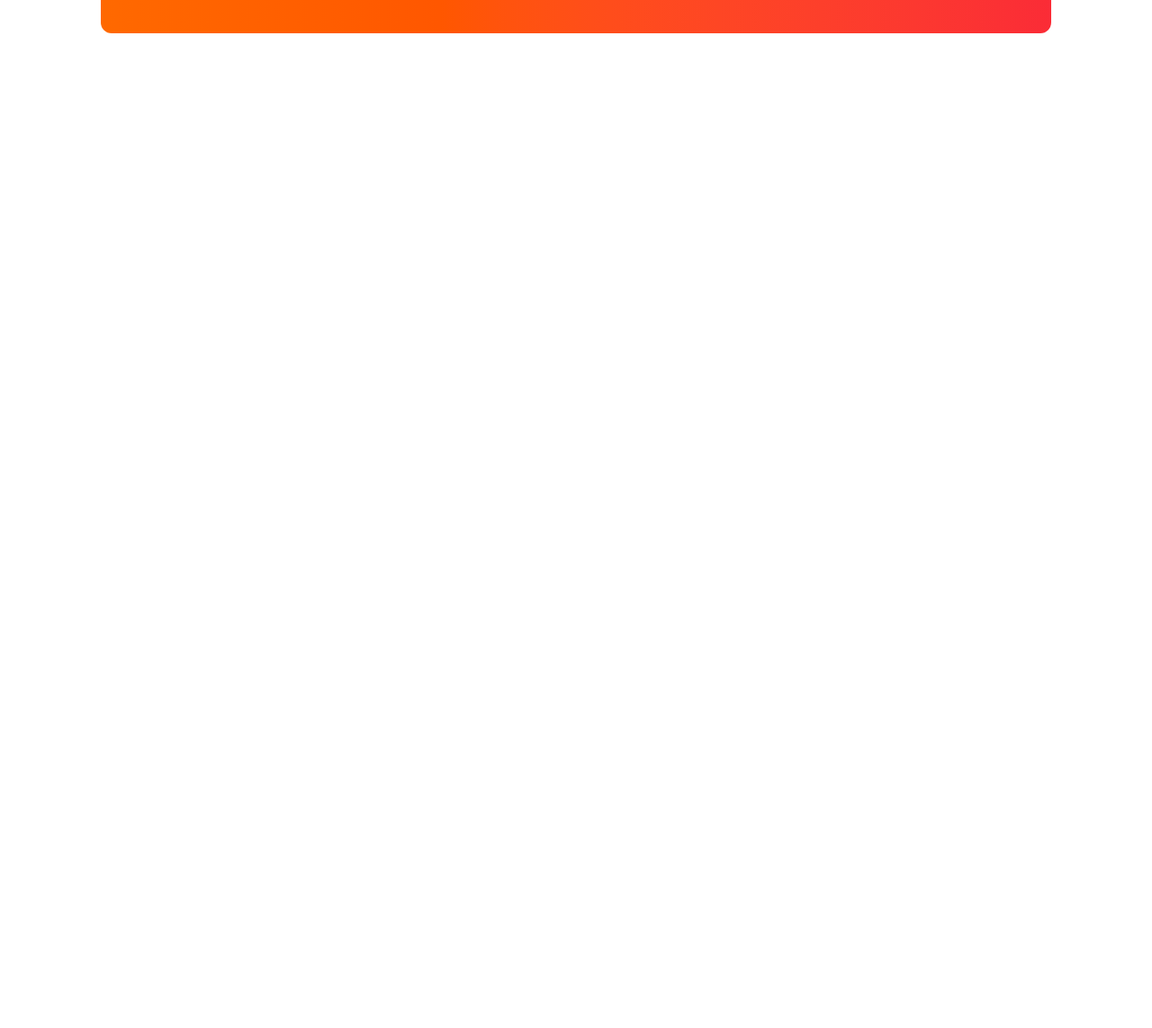
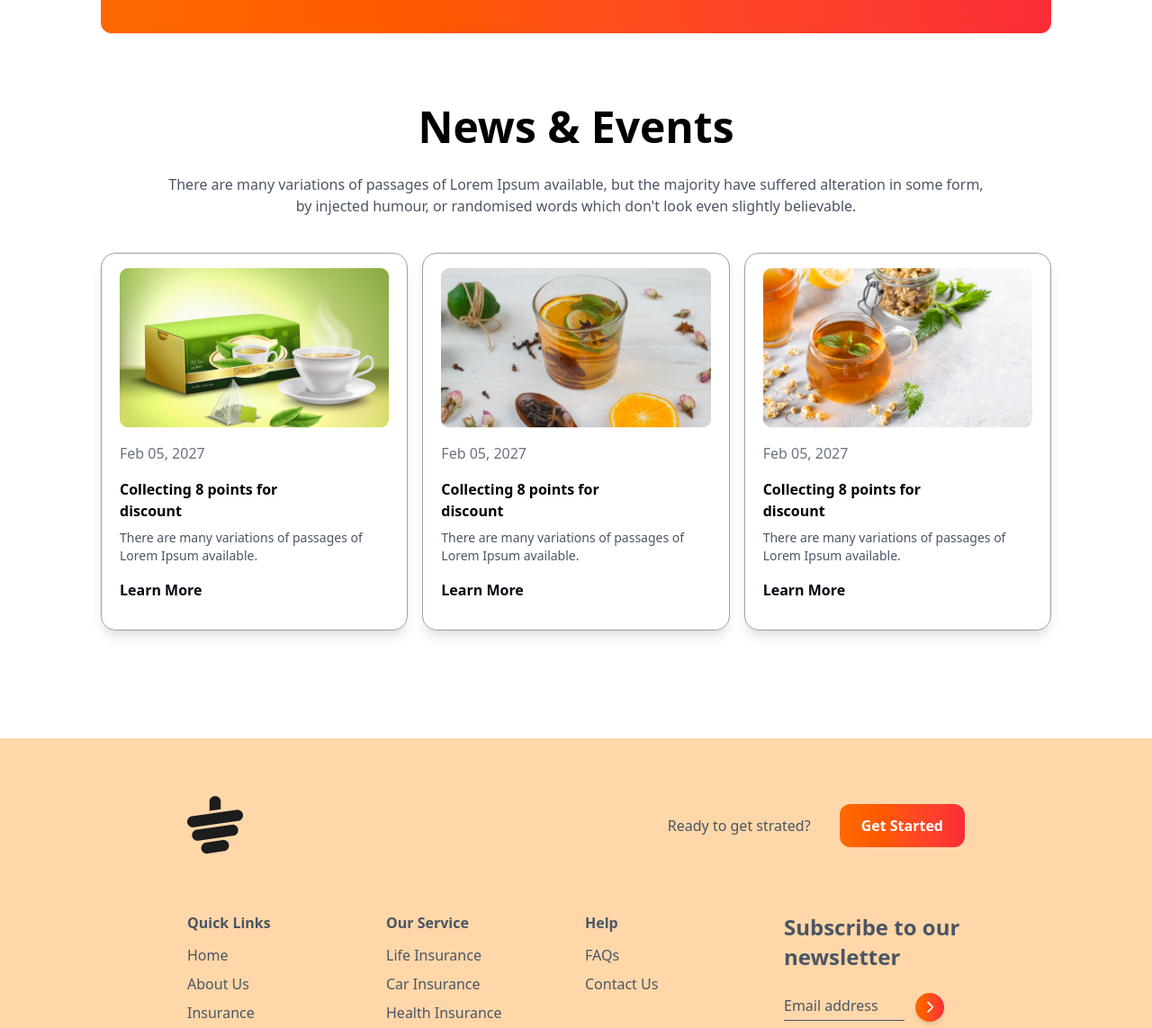
Before and after one commit to Sujon-pal/Tea-House, a plain HTML site: page index.html in a window 1280 px wide. Shown: the part 2439-3582 px from the top of the page at 90% size. Before the commit the page ends 2476 px from the top, so only its background shows below. Drawn offline with nearby package versions, Linux system fonts and the light colour scheme.

Commit message:
final commit

```diff
--- a/index.html
+++ b/index.html
@@ -267,6 +267,151 @@
           </div>
         </div>
       </section>
+
+      <!-- News & Events -->
+      <section class="mt-20 mb-30">
+        <!-- text -->
+        <div class="text-center">
+          <h1 class="text-5xl font-bold pb-7">News & Events</h1>
+          <p class="text-gray-600 pb-10">
+            There are many variations of passages of Lorem Ipsum available, but
+            the majority have suffered alteration in some form, <br />by
+            injected humour, or randomised words which don't look even slightly
+            believable.
+          </p>
+        </div>
+
+        <!-- card -->
+        <div class="grid grid-cols-1 md:grid-cols-3 gap-4">
+          <!-- card 1 -->
+          <div class="border-1 border-gray-400 px-5 py-4 rounded-2xl shadow-lg">
+            <img class="mx-auto w-full pb-4" src="images/news-1.png" alt="" />
+            <p class="text-gray-500 pb-4">Feb 05, 2027</p>
+            <h1 class="font-bold pb-2">
+              Collecting 8 points for <br />
+              discount
+            </h1>
+            <p class="text-gray-600 text-sm pb-4">
+              There are many variations of passages of Lorem Ipsum available.
+            </p>
+            <p class="pb-4 text-gray-950 font-semibold">Learn More</p>
+          </div>
+          <!-- card 2 -->
+          <div class="border-1 border-gray-400 px-5 py-4 rounded-2xl shadow-lg">
+            <img class="mx-auto w-full pb-4" src="images/news-2.png" alt="" />
+            <p class="text-gray-500 pb-4">Feb 05, 2027</p>
+            <h1 class="font-bold pb-2">
+              Collecting 8 points for <br />
+              discount
+            </h1>
+            <p class="text-gray-600 text-sm pb-4">
+              There are many variations of passages of Lorem Ipsum available.
+            </p>
+            <p class="pb-4 text-gray-950 font-semibold">Learn More</p>
+          </div>
+          <!-- card 3 -->
+          <div class="border-1 border-gray-400 px-5 py-4 rounded-2xl shadow-lg">
+            <img class="mx-auto w-full pb-4" src="images/news-3.png" alt="" />
+            <p class="text-gray-500 pb-4">Feb 05, 2027</p>
+            <h1 class="font-bold pb-2">
+              Collecting 8 points for <br />
+              discount
+            </h1>
+            <p class="text-gray-600 text-sm pb-4">
+              There are many variations of passages of Lorem Ipsum available.
+            </p>
+            <p class="pb-4 text-gray-950 font-semibold">Learn More</p>
+          </div>
+        </div>
+      </section>
     </main>
+    <!-- Footer -->
+    <footer class="bg-orange-200 text-gray-600 px-4 py-16 md:px-16">
+      <div class="w-9/12 mx-auto">
+        <!-- logo -->
+        <div class="mb-8 flex justify-between">
+          <img class="mb-8" src="images/cup.png" alt="" />
+          <div class="mb-8 flex items-center gap-8">
+            <p>Ready to get strated?</p>
+            <button
+              class="bg-linear-to-r from-orange-500 to-red-500 px-6 py-3 rounded-xl text-white font-semibold"
+            >
+              Get Started
+            </button>
+          </div>
+        </div>
+
+        <!-- Links -->
+        <div class="grid grid-cols-1 md:grid-cols-2 lg:grid-cols-4 gap-5">
+          <!-- First column -->
+          <div>
+            <h3 class="font-bold pb-3">Quick Links</h3>
+            <ul class="space-y-2">
+              <li class="hover:text-orange-500 cursor-pointer">Home</li>
+              <li class="hover:text-orange-500 cursor-pointer">About Us</li>
+              <li class="hover:text-orange-500 cursor-pointer">Insurance</li>
+              <li class="hover:text-orange-500 cursor-pointer">
+                Privacy Policy
+              </li>
+            </ul>
+          </div>
+          <!-- Second column -->
+          <div>
+            <h3 class="font-bold pb-3">Our Service</h3>
+            <ul class="space-y-2">
+              <li class="hover:text-orange-500 cursor-pointer">
+                Life Insurance
+              </li>
+              <li class="hover:text-orange-500 cursor-pointer">
+                Car Insurance
+              </li>
+              <li class="hover:text-orange-500 cursor-pointer">
+                Health Insurance
+              </li>
+              <li class="hover:text-orange-500 cursor-pointer">
+                House Insurance
+              </li>
+            </ul>
+          </div>
+          <!-- 3rd column -->
+          <div>
+            <h3 class="font-bold pb-3">Help</h3>
+            <ul class="space-y-2">
+              <li class="hover:text-orange-500 cursor-pointer">FAQs</li>
+              <li class="hover:text-orange-500 cursor-pointer">Contact Us</li>
+            </ul>
+          </div>
+
+          <div class="max-w-sm">
+            <h3 class="text-2xl font-semibold leading-snug mb-6">
+              Subscribe to our <br />
+              newsletter
+            </h3>
+
+            <!-- Input + Arrow -->
+            <div class="flex items-center space-x-3">
+              <input
+                type="email"
+                placeholder="Email address"
+                class="bg-transparent border-b border-gray-600 w-4/6 focus:outline-none placeholder-gray-600 pb-1"
+              />
+
+              <button
+                class="w-8 h-8 rounded-full bg-gradient-to-r from-orange-500 to-red-500 flex items-center justify-center text-white shadow-md"
+              >
+                <i class="fa-solid fa-chevron-right text-sm"></i>
+              </button>
+            </div>
+
+            <!-- Social Icons -->
+            <div class="flex items-center space-x-6 mt-6 text-gray-700 text-xl">
+              <i class="fa-brands fa-facebook"></i>
+              <i class="fa-brands fa-twitter"></i>
+              <i class="fa-brands fa-instagram"></i>
+            </div>
+          </div>
+        </div>
+      </div>
+    </footer>
   </body>
 </html>
```
